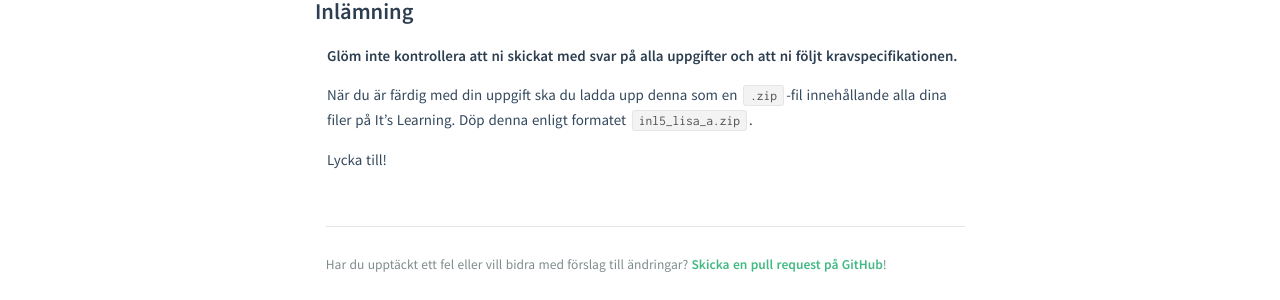
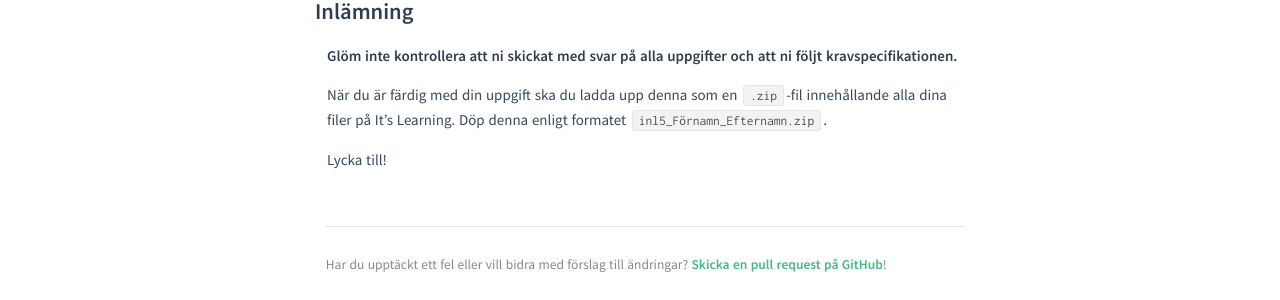
Before and after one commit to alsterholm/mah-webbutv.github.io, a Jekyll site: the page built from courses/da281a_da265a/assignments/uppg5.md, in a window 1280 px wide. Shown: the part 1659-1959 px from the top of the page. Built offline with Jekyll 4.4.1, drawn with Linux system fonts in a browser that asks for light colours.

Commit message:
Update uppg5.md

```diff
--- a/courses/da281a_da265a/assignments/uppg5.md
+++ b/courses/da281a_da265a/assignments/uppg5.md
@@ -63,6 +63,6 @@ För att ta ett kort exempel hade ni kunnat välja att göra en filmdatabas. Dä
 
 **Glöm inte kontrollera att ni skickat med svar på alla uppgifter och att ni följt kravspecifikationen.**
 
-När du är färdig med din uppgift ska du ladda upp denna som en `.zip`-fil innehållande alla dina filer på It's Learning. Döp denna enligt formatet `inl5_lisa_a.zip`.
+När du är färdig med din uppgift ska du ladda upp denna som en `.zip`-fil innehållande alla dina filer på It's Learning. Döp denna enligt formatet `inl5_Förnamn_Efternamn.zip`.
 
 Lycka till!
```
